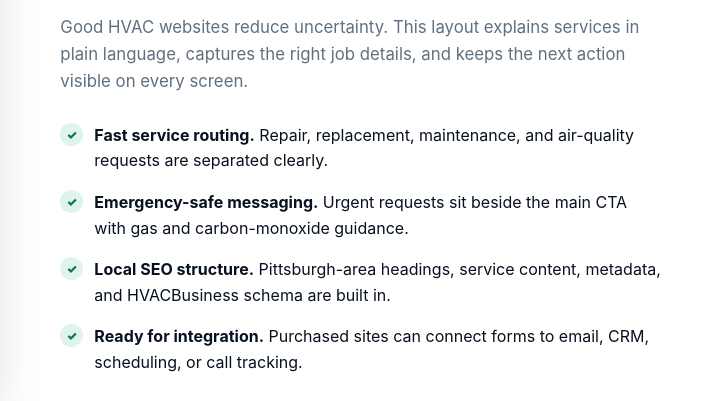
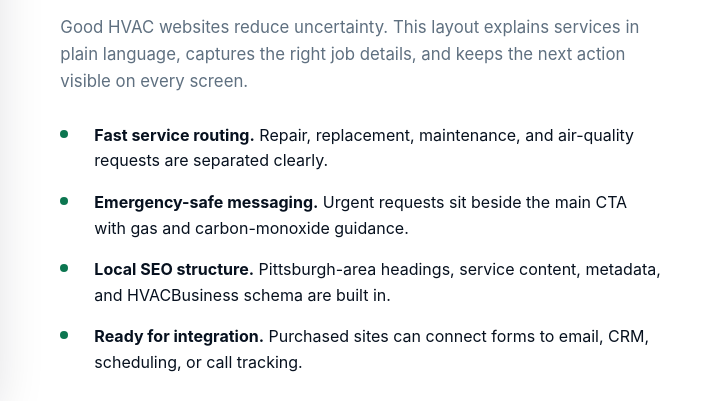
Before and after one commit to colonnamedia/HVAC-Site, a website: page index.html in a window 1280 px wide. Shown: the part 2287-2688 px from the top of the page, 567-1280 px from the left. Drawn offline with Linux system fonts and the light colour scheme.

Commit message:
Replace remaining decorative check glyph with CSS marker

```diff
--- a/assets/styles.css
+++ b/assets/styles.css
@@ -107,7 +107,7 @@ textarea { min-height: 116px; resize: vertical; }
 .image-badge { position: absolute; left: 22px; bottom: 22px; max-width: 250px; padding: 16px 18px; border-radius: 16px; background: rgba(7,17,31,.9); color: #fff; }
 .feature-list { display: grid; gap: 16px; margin: 28px 0; padding: 0; list-style: none; }
 .feature-list li { position: relative; padding-left: 34px; }
-.feature-list li::before { content: "✓"; position: absolute; left: 0; top: 0; width: 23px; height: 23px; display: grid; place-items: center; border-radius: 50%; background: #dff5eb; color: #0c7650; font-size: .75rem; font-weight: 900; }
+.feature-list li::before { content: ""; position: absolute; left: 0; top: 7px; width: 8px; height: 8px; border-radius: 50%; background: #0c7650; }
 .location-cloud { display: flex; flex-wrap: wrap; gap: 10px; margin-top: 24px; }
 .location-cloud span { padding: 8px 13px; border: 1px solid var(--line); border-radius: 999px; background: #fff; color: #395166; font-size: .85rem; font-weight: 750; }
 
```
